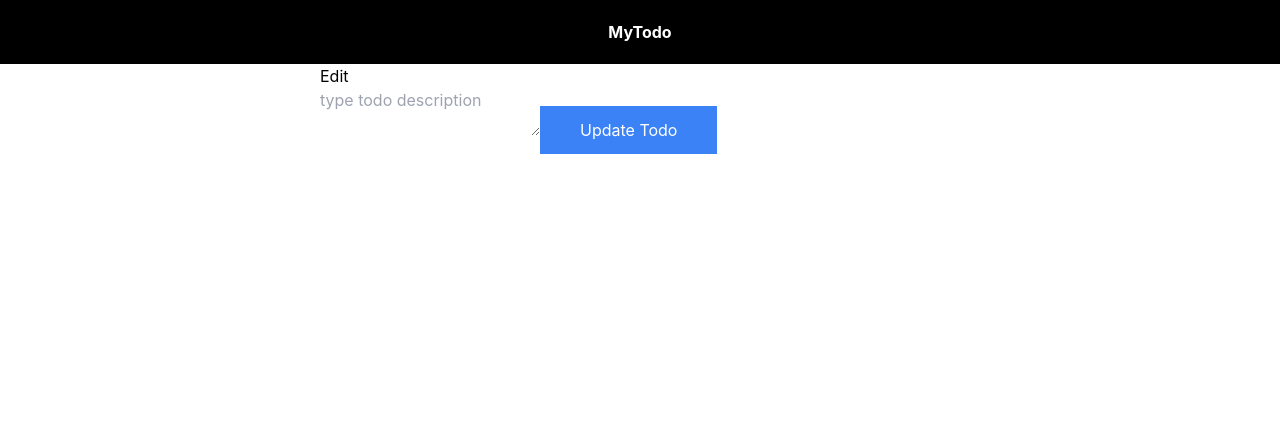
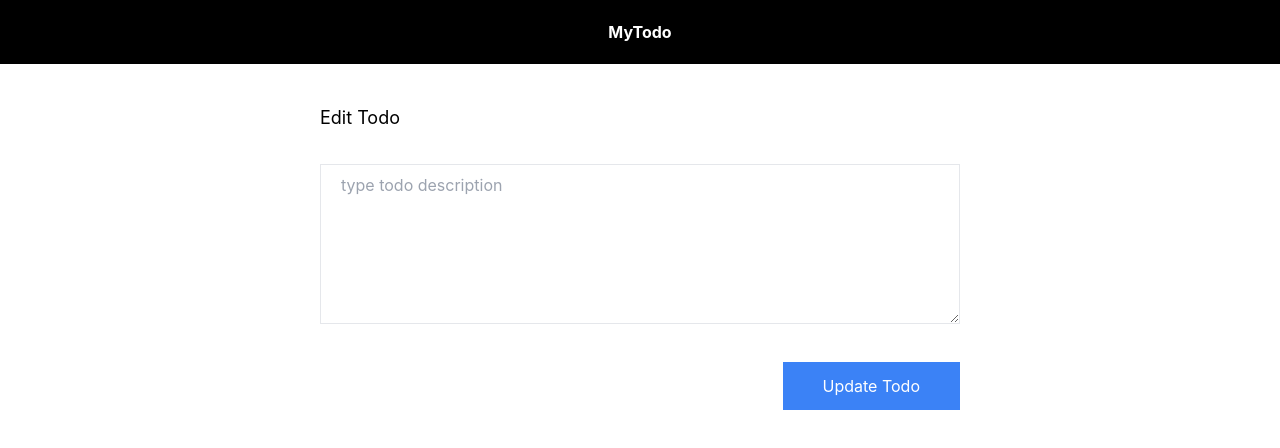
Before and after one commit to shonmacray/fe-web_app, a React (Create React App) app: page /edit/1 in a window 1280 px wide. Shown: the top 448 px of the page. Built offline with nearby package versions, Linux system fonts and the light colour scheme.

Commit message:
designed edit page

```diff
--- a/src/components/Button.tsx
+++ b/src/components/Button.tsx
@@ -12,7 +12,11 @@ function Button({ children, onClick, color = "blue" }: ButtonProps) {
       ? "bg-green-500"
       : "bg-blue-500";
   return (
-    <button onClick={onClick} className={`${bgColor} px-10 py-3 text-white`}>
+    <button
+      type="submit"
+      onClick={onClick}
+      className={`${bgColor} px-10 py-3 text-white`}
+    >
       {children}
     </button>
   );
--- a/src/pages/edit.tsx
+++ b/src/pages/edit.tsx
@@ -1,5 +1,6 @@
 import { useState, useEffect } from "react";
 import { useParams } from "react-router-dom";
+import Button from "../components/Button";
 
 interface todoType {
   id: string;
@@ -44,21 +45,20 @@ function Edit() {
   };
 
   return (
-    <div>
-      <p>Edit</p>
+    <div className="py-10 space-y-8">
+      <p className="text-lg">Edit Todo</p>
       <textarea
+        className="w-full h-40 border pl-5 pt-2"
         placeholder="type todo description"
         name="todo"
         value={value}
         onChange={(e) => handleChange(e.target.value)}
       />
-      <button
-        onClick={handleClick}
-        className="bg-blue-500 px-10 py-3"
-        type="submit"
-      >
-        <p className="text-white">Update Todo</p>
-      </button>
+      <div className="flex justify-end">
+        <Button onClick={handleClick}>
+          <p>Update Todo</p>
+        </Button>
+      </div>
     </div>
   );
 }
```
